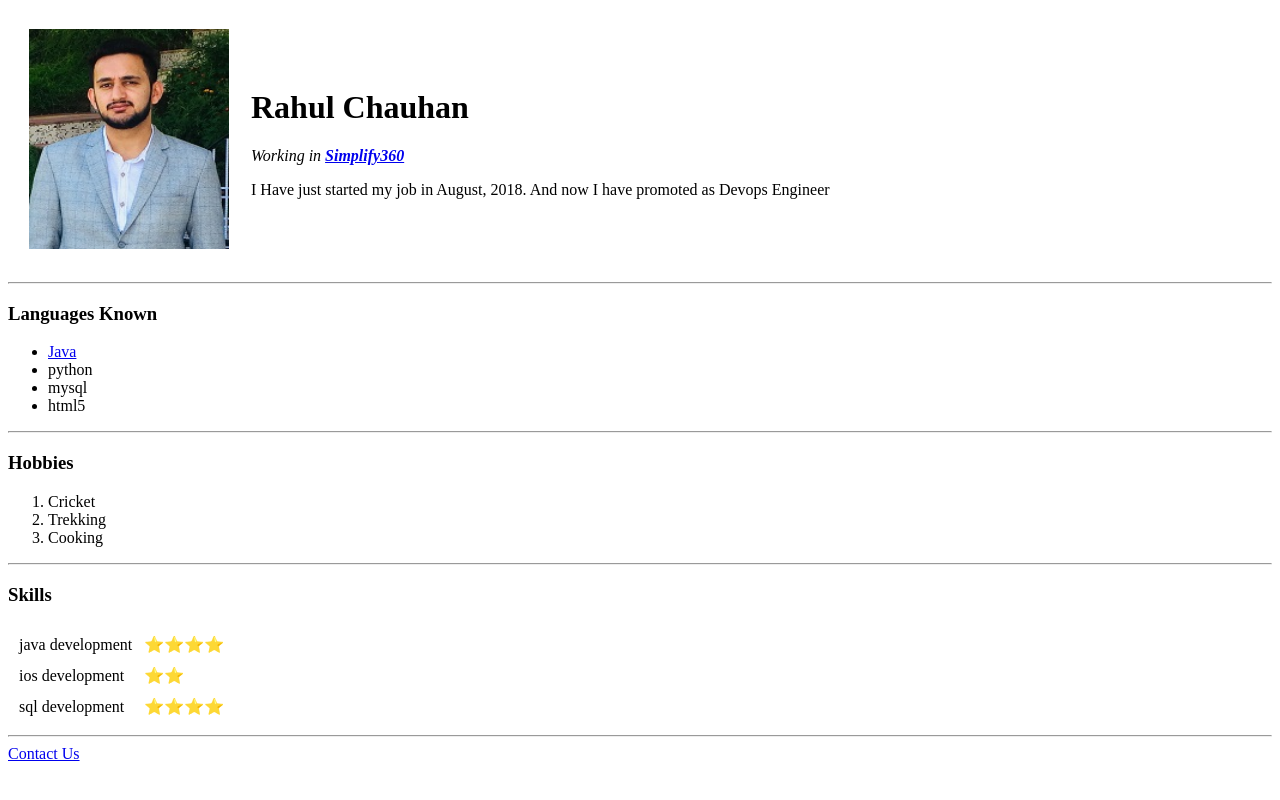
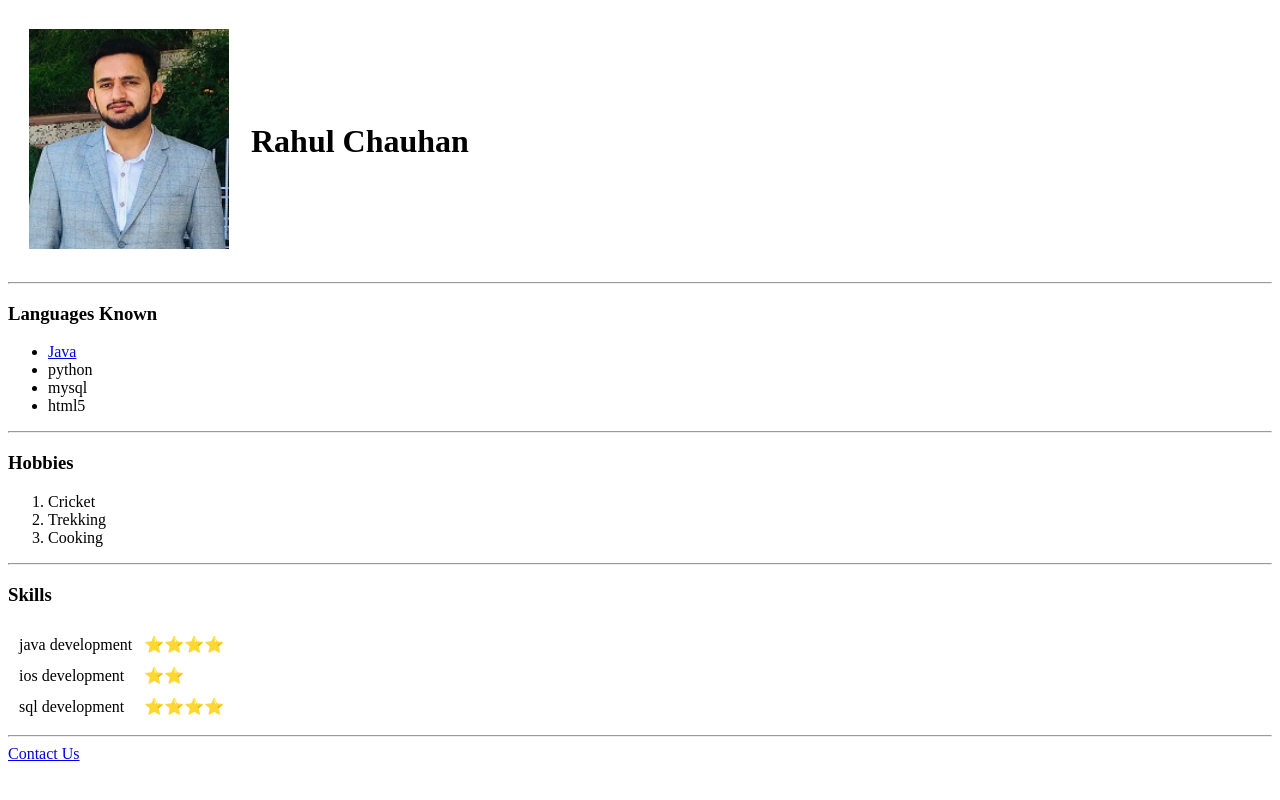
Before and after one commit to konvicted555/DemoHTML5Project, a plain HTML site: page index.html in a window 1280 px wide. Drawn offline with Linux system fonts and the light colour scheme; files whose address does not match are found by name.

Commit message:
Update index.html

```diff
--- a/index.html
+++ b/index.html
@@ -15,9 +15,7 @@
                 <img src="Images/IMG_7764.jpg" alt="myImage" height="220" width="200" /> </td>
             <td>
                 <h1>Rahul Chauhan</h1>
-                <p><em>Working in <strong><a href="https://simplify360.com/"
-                                target="blank">Simplify360</a></strong></em></p>
-                <p>I Have just started my job in August, 2018. And now I have promoted as Devops Engineer</p>
+
             </td>
 
         </tr>
```
